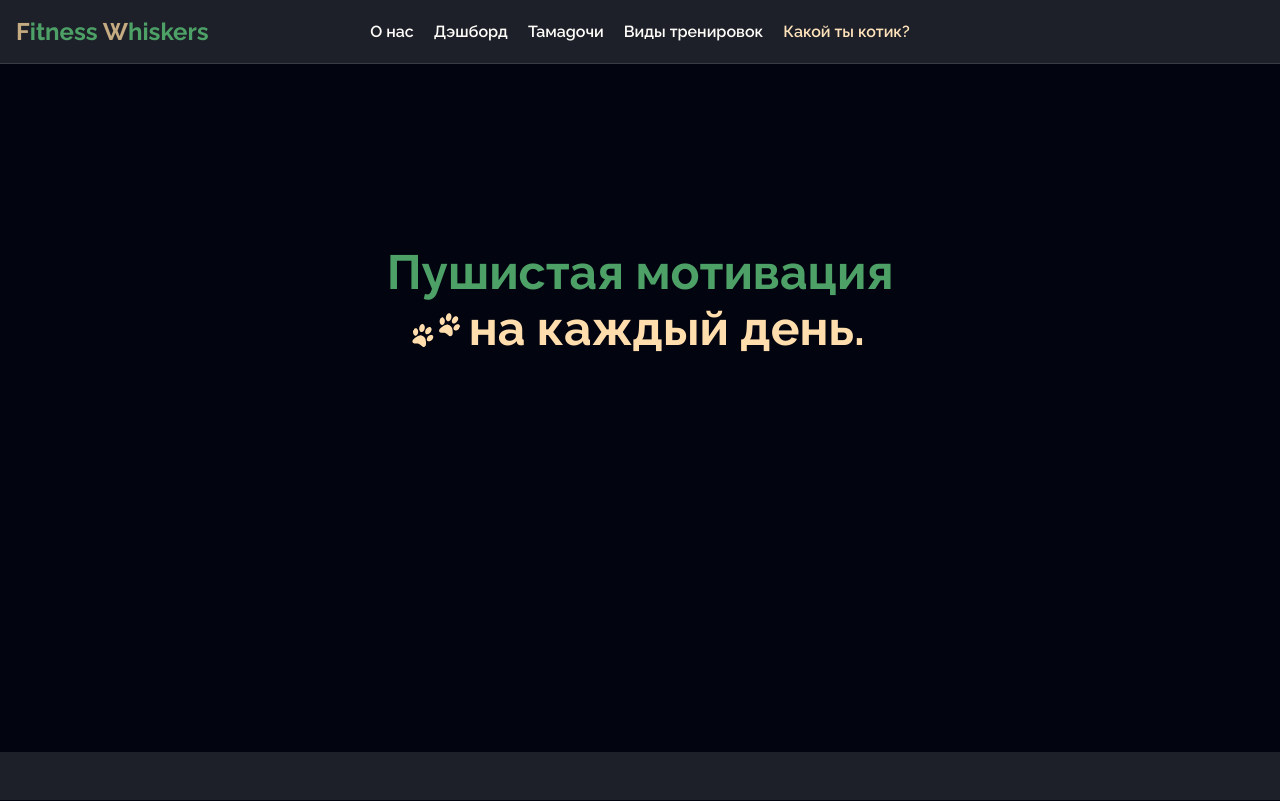
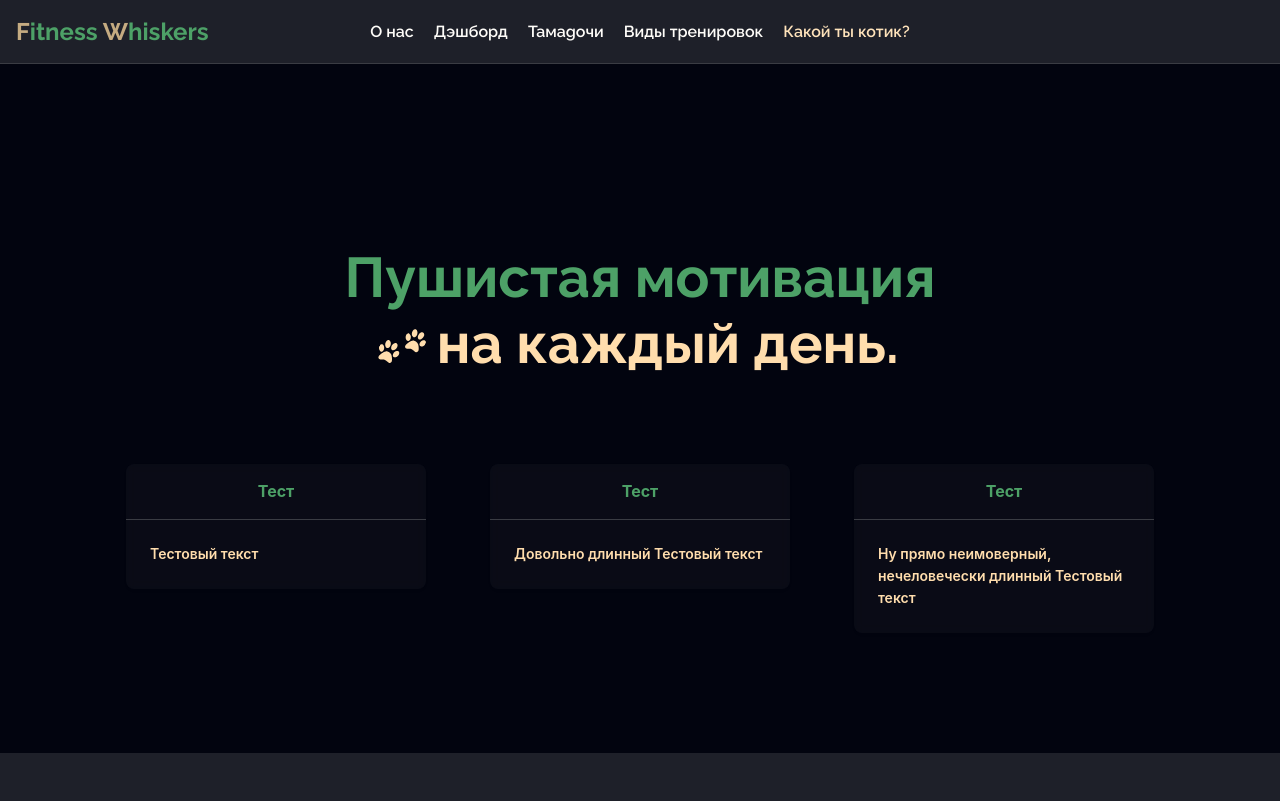
Before and after one commit to cloudninefalling/fitness-whiskers, a Next.js app: page / in a window 1280 px wide. Built offline with nearby package versions, Linux system fonts and the light colour scheme.

Commit message:
feat: add test cards

```diff
--- a/next.config.ts
+++ b/next.config.ts
@@ -7,13 +7,11 @@ const nextConfig: NextConfig = {
         @import "@/assets/scss/mixins.scss";`,
     },
 
-    experimental: {
-        turbo: {
-            rules: {
-                '*.svg': {
-                    loaders: ['@svgr/webpack'],
-                    as: '*.js',
-                },
+    turbopack: {
+        rules: {
+            '*.svg': {
+                loaders: ['@svgr/webpack'],
+                as: '*.js',
             },
         },
     },
--- a/src/assets/scss/mixins.scss
+++ b/src/assets/scss/mixins.scss
@@ -8,6 +8,10 @@
             @content;
         }
     } @else if $media == tablet {
+        @media only screen and (width <= 1279px) {
+            @content;
+        }
+    } @else if $media == tablet-only {
         @media only screen and (width <= 1279px) and (width >= 768px) {
             @content;
         }
--- a/src/components/common/cards/Cards.module.scss
+++ b/src/components/common/cards/Cards.module.scss
@@ -1,10 +1,32 @@
 .cards {
-    display: flex;
-    flex-wrap: wrap;
-    gap: 16px;
+    display: grid;
+    grid-template-columns: repeat(auto-fit, 300px);
+    gap: 64px;
     align-items: start;
 
     &._centered {
         justify-content: center;
     }
+
+    @include respond-to(tablet) {
+        gap: 24px;
+    }
+
+    @include respond-to(mobile) {
+        gap: 16px;
+    }
 }
+
+.card {
+    background-color: rgba($Base1, .3);
+    color: $Bone5;
+    backdrop-filter: blur(4px);
+    font-weight: 600;
+
+    & :global(.ant-card-head) {
+        border-color: $Base2;
+        color: $Primary5;
+        font-weight: 700;
+        text-align: center;
+    }
+}
--- a/src/components/common/cards/Cards.tsx
+++ b/src/components/common/cards/Cards.tsx
@@ -6,13 +6,15 @@ import styles from '@/components/common/cards/Cards.module.scss';
 type IProps = {
     cards: ICard[];
     variant?: ICardVariant;
-    isCentered: boolean;
+    isCentered?: boolean;
+    className?: string;
 }
 
-export default function Cards({ cards, variant, isCentered }: IProps) {
+export default function Cards({ cards, variant = 'outlined', isCentered = false, className = '' }: IProps) {
     const cardsClasses = [
         styles.cards,
         isCentered? styles._centered : '',
+        className,
     ].join(' ');
 
     return (
--- a/src/components/pages/index/hero/IndexHero.module.scss
+++ b/src/components/pages/index/hero/IndexHero.module.scss
@@ -2,16 +2,39 @@
     display: flex;
     flex-direction: column;
     margin-top: min(20vh, 192px);
+
+    & :global(.ant-card) {
+        width: 300px;
+    }
+
+    @include respond-to(tablet) {
+        margin-top: 48px;
+    }
+
+    @include respond-to(mobile) {
+        margin-top: 24px;
+    }
 }
 
 .slogan {
     color: $Primary5;
-    font-size: 48px;
+    font-size: 56px;
     font-weight: 700;
     text-align: center;
+    margin-bottom: 88px;
 
     & span {
         color: $Bone5;
+    }
+
+    @include respond-to(tablet) {
+        margin-bottom: 32px;
+        font-size: 48px;
+    }
+
+    @include respond-to(mobile) {
+        margin-bottom: 24px;
+        font-size: 24px;
     }
 }
 
@@ -19,5 +42,15 @@
     width: 42px;
     height: 42px;
     display: inline;
-    transform: translateY(6px) rotate(22deg) scaleX(-1);
+    transform: translateY(4px) rotate(22deg) scaleX(-1);
+
+    @include respond-to(tablet) {
+    width: 36px;
+    height: 36px;
+    }
+
+    @include respond-to(mobile) {
+    width: 24px;
+    height: 24px;
+    }
 }
--- a/src/components/pages/index/hero/IndexHero.tsx
+++ b/src/components/pages/index/hero/IndexHero.tsx
@@ -1,13 +1,35 @@
+import Cards from '@/components/common/cards/Cards';
 import styles from './IndexHero.module.scss';
+import { ICard } from '@/assets/types/types';
 
 const IMAGE = `<img src="/svg/two-paws-bone.svg" class="${styles.svg}" />`;
 
 const SLOGAN = `Пушистая мотивация <br> ${IMAGE} <span>на каждый день.</span>`;
 
+const CARDS: ICard[] = [
+    {
+        title: 'Тест',
+        id: 1,
+        content: 'Тестовый текст',
+    },
+    {
+        title: 'Тест',
+        id: 2,
+        content: 'Довольно длинный Тестовый текст',
+    },
+    {
+        title: 'Тест',
+        id: 3,
+        content: 'Ну прямо неимоверный, нечеловечески длинный Тестовый текст',
+    },
+];
+
 export default function IndexHero() {
     return (
         <section className={`${styles.IndexHero} section container _1440`}>
             <p className={styles.slogan} dangerouslySetInnerHTML={{ __html: SLOGAN }} />
+
+            <Cards cards={CARDS} variant="borderless" isCentered />
         </section>
     );
 }
```
Also changed, not shown: .stylelintrc.json.
